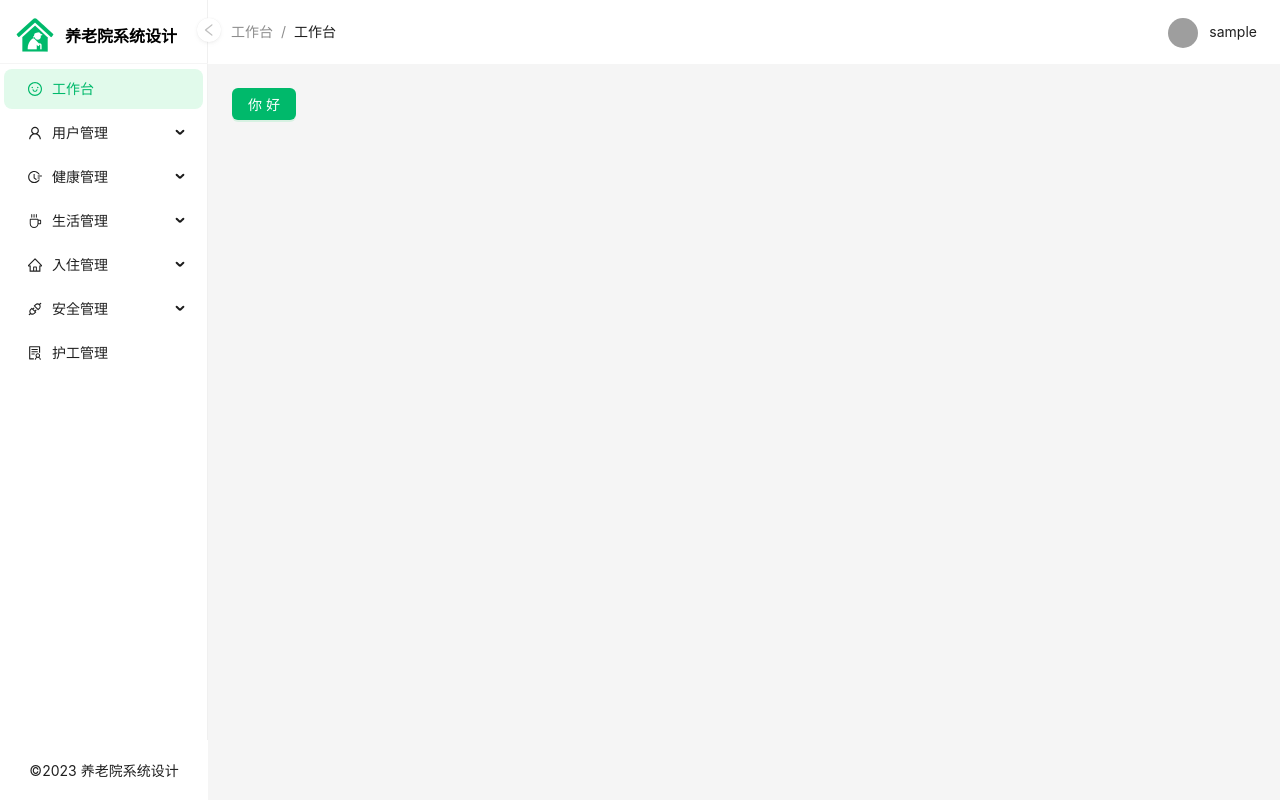
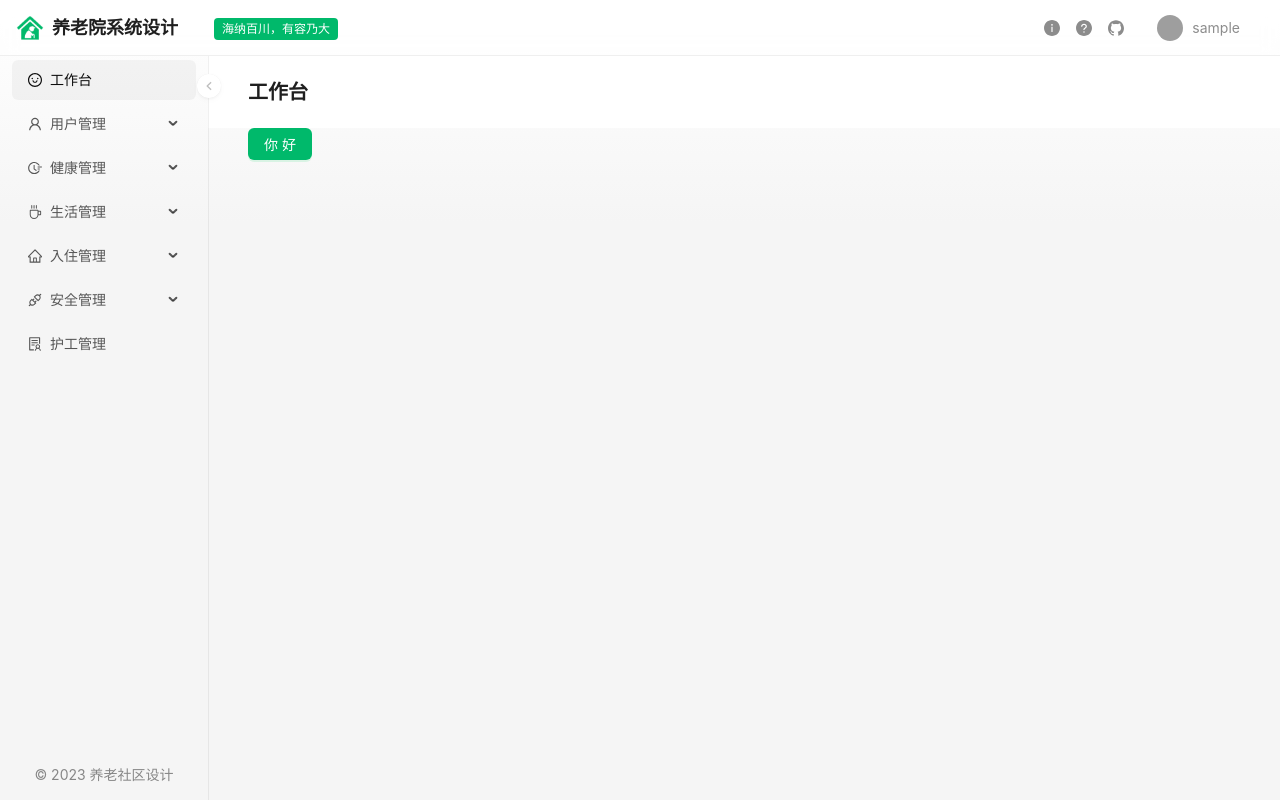
Before and after one commit to dengwenj/old_person_home_web, a React (Create React App) app: page /home in a window 1280 px wide. Built offline with nearby package versions, Linux system fonts and the light colour scheme; sample sign-in values are in the browser's storage; grey boxes are pictures that could not be loaded.

Commit message:
layout修改

```diff
--- a/src/App.css
+++ b/src/App.css
@@ -18,3 +18,7 @@ img {
   border: none;
   vertical-align: middle;
 }
+
+.ant-pro-page-container-children-content {
+  padding-inline: 20px;
+}
--- a/src/page/Layout/index.css
+++ /dev/null
@@ -1,18 +0,0 @@
-.trigger {
-    position: absolute;
-    inset-block-start: 18px;
-    z-index: 101;
-    width: 24px;
-    height: 24px;
-    text-align: center;
-    border-radius: 40px;
-    inset-inline-end: -13px;
-    transition: transform 0.3s;
-    display: flex;
-    align-items: center;
-    justify-content: center;
-    cursor: pointer;
-    color: rgba(0, 0, 0, 0.25);
-    background-color: #ffffff;
-    box-shadow: 0 2px 8px -2px rgb(0 0 0 / 5%), 0 1px 4px -1px rgb(25 15 15 / 7%), 0 0 1px 0 rgb(0 0 0 / 8%);
-}
--- a/src/page/Layout/index.tsx
+++ b/src/page/Layout/index.tsx
@@ -1,119 +1,56 @@
-import React, { useState } from 'react';
-import { useNavigate, Outlet, useLocation } from 'react-router-dom';
+import { useState } from 'react';
+import { Dropdown, message, Tag } from 'antd';
+import { PageContainer, ProLayout } from '@ant-design/pro-components';
+import { Outlet } from 'react-router-dom';
 import {
-  RightOutlined,
-  LeftOutlined,
-  UserOutlined,
-  LogoutOutlined
+  LogoutOutlined,
+  InfoCircleFilled,
+  QuestionCircleFilled,
+  GithubFilled,
 } from '@ant-design/icons';
-import { Avatar, Dropdown, Breadcrumb, Layout, Menu, message } from 'antd';
+import { useNavigate, useLocation } from 'react-router-dom';
 
-import items, { pathLabel } from './route';
+import route from './route';
 import logo from '../../access/imgs/logo.png';
-import './index.css';
 
-const { Header, Content, Footer, Sider } = Layout;
-
-const MyLayout: React.FC = () => {
-  const [collapsed, setCollapsed] = useState(false);
+export default () => {
+  const location = useLocation;
+  const [pathname, setPathname] = useState(location().pathname);
   const navigate = useNavigate();
-  const location = useLocation();
-  const [keyPath, setKeyPath] = useState<string[]>([location.pathname, `/${location.pathname.split('/')[1]}`]);
-
 
   return (
-    <Layout style={{ height: '100%' }}>
-      <Sider
+    <div
+      id="test-pro-layout"
       style={{
-          backgroundColor: '#fff',
-          position: 'relative',
-        }}
-        collapsible
-        collapsed={collapsed}
-        width={208}
-        trigger={null}
-      >
-        <div
-          className='trigger'
-          onClick={() => {
-            setCollapsed(!collapsed)
+        height: '100vh',
       }}
     >
-          {collapsed ? <RightOutlined /> : <LeftOutlined />}
+      <ProLayout
+        siderWidth={208}
+        layout="mix"
+        headerContentRender={() => {
+          return (
+            <div style={{ marginLeft: 20 }}>
+              <Tag color='#00b96b'>海纳百川，有容乃大</Tag>
             </div>
-
-        <div style={{
-          position: 'absolute',
-          padding: 15,
-          display: 'flex',
-          alignItems: 'center',
-        }}>
-          <img src={logo} width={40} />
-          {
-            !collapsed && <h1 style={{ marginLeft: 10, fontSize: 16, }}>养老院系统设计</h1>
+          )
+        }}
+        route={route}
+        menuProps={{
+          onClick(info) {
+            setPathname(info.key)
+            navigate(info.key)
           }
-        </div>
-        <div
-          style={{
-            position: 'absolute',
-            top: 63,
-            height: 1,
-            width: '100%',
-            borderBottom: '1px solid #f5f5f5'
         }}
-        />
-        <Menu
-          style={{ paddingTop: 65, height: '100%' }}
-          theme='light'
-          mode='inline'
-          defaultSelectedKeys={[location.pathname]}
-          defaultOpenKeys={[`/${location.pathname.split('/')[1]}`]}
-          items={items}
-          onClick={(info) => {
-            setKeyPath(info.keyPath);
-            navigate(info.key);
-            const label = pathLabel.find((item) => item.path === info.key)?.label;
-            document.title = `${label || ''} - 养老院系统`;
+        location={{
+          pathname,
         }}
-        />
-        <Footer
-          style={{
-            textAlign: 'center',
-            position: 'absolute',
-            padding: '20px 0',
-            bottom: 0,
-            width: '100%',
-            backgroundColor: '#fff',
-          }}>©2023 养老院系统设计</Footer>
-      </Sider>
-      <Layout>
-        <Header
-          style={{
-            padding: '0 23px',
-            backgroundColor: '#fff',
-            display: 'flex',
-            justifyContent: 'flex-end'
-          }}
-        >
-          <div
-            style={{
-              display: 'flex',
-              justifyContent: 'space-between',
-              width: '100%',
-              alignItems: 'center'
-            }}
-          >
-            <Breadcrumb>
-              {
-                keyPath.reverse().map((item) => {
-                  const res = pathLabel.find((itex) => item === itex.path);
+        avatarProps={{
+          src: 'https://joesch.moe/api/v1/random',
+          title: JSON.parse(localStorage.getItem('o_p_h_user_info') || '')?.username,
+          size: 'small',
+          render: (props, dom) => {
             return (
-                    <Breadcrumb.Item key={item}>{res?.label}</Breadcrumb.Item>
-                  )
-                })
-              }
-            </Breadcrumb>
-
               <Dropdown
                 menu={{
                   items: [
@@ -131,29 +68,44 @@ const MyLayout: React.FC = () => {
                   ],
                 }}
               >
-              <div style={{ cursor: 'pointer' }}>
-                <Avatar
-                  src='https://joesch.moe/api/v1/random'
-                  size='default'
-                  icon={<UserOutlined />}
-                />
-                <span style={{ marginLeft: 10 }}>
-                  {
-                    JSON.parse(localStorage.getItem('o_p_h_user_info') || '')?.username
+                {dom}
+              </Dropdown>
+            );
+          },
+        }}
+        title="养老院系统设计"
+        logo={logo}
+        actionsRender={(props) => {
+          if (props.isMobile) return [];
+          return [
+            <InfoCircleFilled key="InfoCircleFilled" />,
+            <QuestionCircleFilled key="QuestionCircleFilled" />,
+            <GithubFilled key="GithubFilled" />,
+          ];
+        }}
+        menuFooterRender={(props) => {
+          return (
+            <div
+              style={{
+                textAlign: 'center',
+                paddingBlockStart: 12,
+              }}
+            >
+              <div>© 2023 养老社区设计</div>
+            </div>
+          );
+        }}
+      >
+        <PageContainer
+          header={{
+            style: {
+              backgroundColor: '#fff',
             }
-                </span>
+          }}
+        >
+          <Outlet />
+        </PageContainer>
+      </ProLayout>
     </div>
-            </Dropdown>
-          </div>
-        </Header>
-        <Content style={{}}>
-          <div style={{ padding: 24, minHeight: 360, }}>
-            <Outlet />
-          </div>
-        </Content>
-      </Layout >
-    </Layout >
   );
 };
-
-export default MyLayout;
--- a/src/page/Layout/route.tsx
+++ b/src/page/Layout/route.tsx
@@ -8,160 +8,93 @@ import {
   SolutionOutlined
 } from '@ant-design/icons';
 
-export default [
+export default {
+  path: '/',
+  children: [
     {
-    key: '/home',
+      path: '/home',
       icon: <SmileOutlined />,
-    label: '工作台',
+      name: '工作台',
     },
     {
-    key: '/user',
+      path: '/user',
       icon: <UserOutlined />,
-    label: '用户管理',
+      name: '用户管理',
       children: [
         {
-        key: '/user/admin',
-        label: '账号管理'
+          path: '/user/admin',
+          name: '账号管理'
         },
         {
-        key: '/user/oldperson',
-        label: '人员管理'
+          path: '/user/oldperson',
+          name: '人员管理'
         }
       ]
     },
     {
-    key: '/healthy',
+      path: '/healthy',
       icon: <FieldTimeOutlined />,
-    label: '健康管理',
+      name: '健康管理',
       children: [
         {
-        key: '/healthy/file',
-        label: '健康档案'
+          path: '/healthy/file',
+          name: '健康档案'
         },
         {
-        key: '/healthy/cases',
-        label: '病历档案'
+          path: '/healthy/cases',
+          name: '病历档案'
         }
       ]
     },
     {
-    key: '/life',
+      path: '/life',
       icon: <CoffeeOutlined />,
-    label: '生活管理',
+      name: '生活管理',
       children: [
         {
-        key: '/life/workrest',
-        label: '作息计划'
+          path: '/life/workrest',
+          name: '作息计划'
         },
         {
-        key: '/life/goout',
-        label: '外出报备'
+          path: '/life/goout',
+          name: '外出报备'
         }
       ]
     },
     {
-    key: '/checkin',
+      path: '/checkin',
       icon: <HomeOutlined />,
-    label: '入住管理',
+      name: '入住管理',
       children: [
         {
-        key: '/checkin/register',
-        label: '入住登记'
+          path: '/checkin/register',
+          name: '入住登记'
         },
         {
-        key: '/checkin/bedroom',
-        label: '寝室管理'
+          path: '/checkin/bedroom',
+          name: '寝室管理'
         }
       ]
     },
     {
-    key: '/safety',
+      path: '/safety',
       icon: <ApiOutlined />,
-    label: '安全管理',
+      name: '安全管理',
       children: [
         {
-        key: '/safety/accident',
-        label: '事故记录'
+          path: '/safety/accident',
+          name: '事故记录'
         },
         {
-        key: '/safety/visitors',
-        label: '访客记录'
+          path: '/safety/visitors',
+          name: '访客记录'
         }
       ]
     },
     {
-    key: '/careworker',
+      path: '/careworker',
       icon: <SolutionOutlined />,
-    label: '护工管理',
+      name: '护工管理',
     },
   ]
-export const pathLabel: { path: string, label: string }[] = [
-  {
-    path: '/home',
-    label: '工作台'
-  },
-  {
-    path: '/user',
-    label: '用户管理'
-  },
-  {
-    path: '/user/admin',
-    label: '账号管理'
-  },
-  {
-    path: '/user/oldperson',
-    label: '人员管理'
-  },
-  {
-    path: '/healthy',
-    label: '健康管理'
-  },
-  {
-    path: '/healthy/file',
-    label: '健康档案'
-  },
-  {
-    path: '/healthy/cases',
-    label: '病历档案'
-  },
-  {
-    path: '/life',
-    label: '生活管理'
-  },
-  {
-    path: '/life/workrest',
-    label: '作息计划'
-  },
-  {
-    path: '/life/goout',
-    label: '外出报备'
-  },
-  {
-    path: '/checkin',
-    label: '入住管理'
-  },
-  {
-    path: '/checkin/register',
-    label: '入住登记'
-  },
-  {
-    path: '/checkin/bedroom',
-    label: '寝室管理'
-  },
-  {
-    path: '/safety',
-    label: '安全管理'
-  },
-  {
-    path: '/safety/accident',
-    label: '事故管理'
-  },
-  {
-    path: '/safety/visitors',
-    label: '访客管理'
-  },
-  {
-    path: '/careworker',
-    label: '护工管理'
-  },
-];
+}
```
Lines whose indentation alone changed are shown as unchanged.
